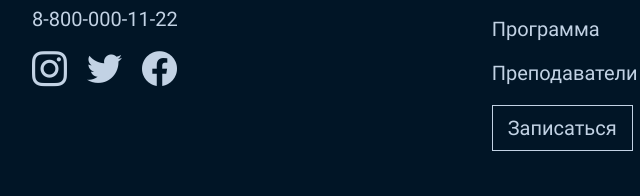
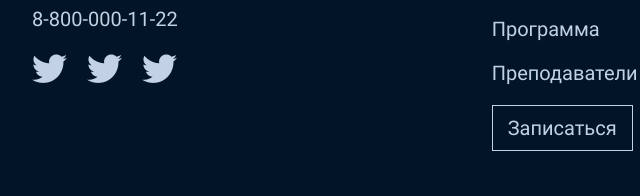
Before and after one commit to dikushch/bd_academy, a plain HTML site: page index.html in a window 1280 px wide. Shown: the part 2080-2276 px from the top of the page, 18-658 px from the left. Drawn offline with Linux system fonts and the light colour scheme; files whose address does not match are found by name.

Commit message:
Update index.html

```diff
--- a/index.html
+++ b/index.html
@@ -126,9 +126,9 @@
         <a href="" class="footer__mail">Написать на почту</a>
         <a href="" class="footer__phone">8-800-000-11-22</a>
         <div class="footer__social">
-          <a href="https://www.instagram.com/" target="_blank" class="footer__social--item icon-Instagram"></a>
           <a href="https://twitter.com/" target="_blank" class="footer__social--item icon-Twitter"></a>
-          <a href="https://facebook.com/" target="_blank" class="footer__social--item icon-Facebook"></a>
+          <a href="https://twitter.com/" target="_blank" class="footer__social--item icon-Twitter"></a>
+          <a href="https://twitter.com/" target="_blank" class="footer__social--item icon-Twitter"></a>
         </div>
       </div>
       <nav class="footer__menu">
```
